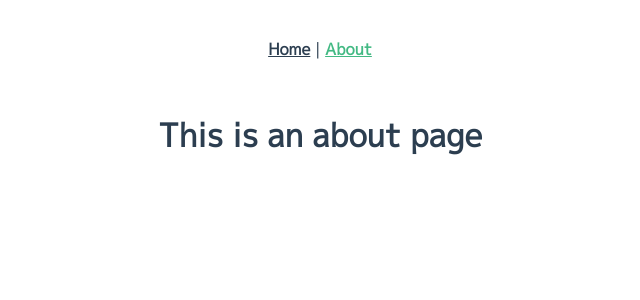
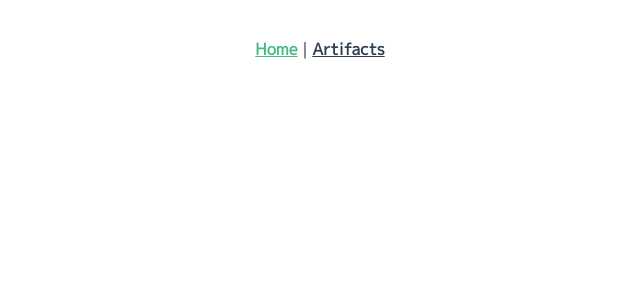
Before and after one commit to tocomi/my-portfolio, a Vue app: page /about in a window 1280 px wide. Shown: the top 300 px of the page, without its empty margins (320-960 px from the left). Built offline with nearby package versions, Linux system fonts and the light colour scheme.

Commit message:
make artifacts page

```diff
--- a/src/App.vue
+++ b/src/App.vue
@@ -2,7 +2,7 @@
   <div id="app">
     <div id="nav">
       <router-link to="/">Home</router-link> |
-      <router-link to="/about">About</router-link>
+      <router-link to="/artifacts">Artifacts</router-link>
     </div>
     <router-view/>
   </div>
--- a/src/views/About.vue
+++ /dev/null
@@ -1,4 +0,0 @@
-<template lang="pug">
-  div.about
-    h1 This is an about page
-</template>
```
